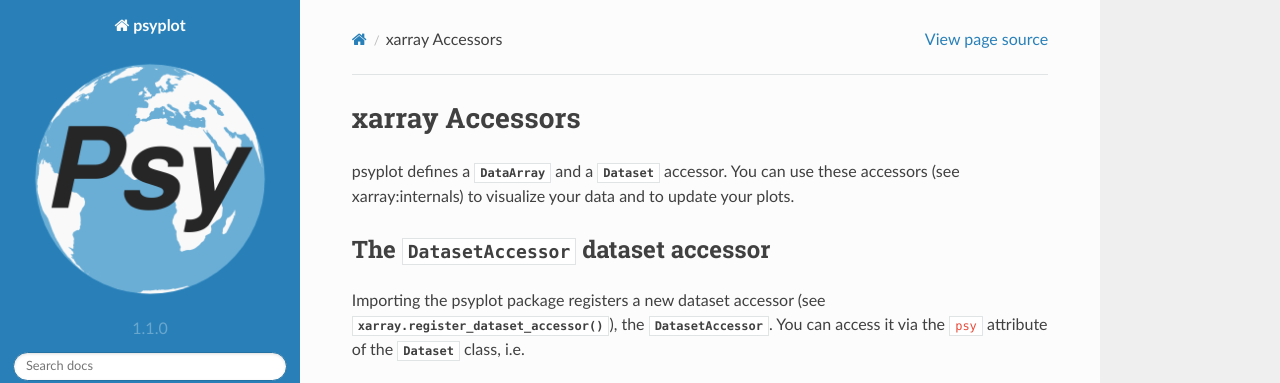
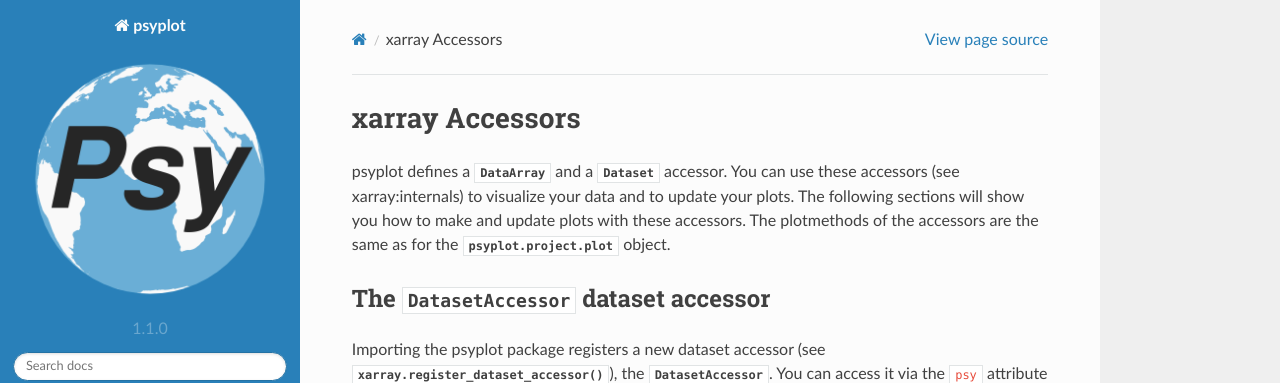
Before and after one commit to psyplot/psyplot, a Sphinx documentation site: the page built from docs/accessors.rst, in a window 1280 px wide and 900 px high, cut to the strip 0-383 px from the top of the window. Built offline with Sphinx 7.4.7 and the Read the Docs theme 2.0.0, drawn with Linux system fonts in a browser that asks for light colours; pages that are not in the unit, such as notebooks, are missing from menus.

Commit message:
Minor changes [skip ci]

```diff
--- a/docs/accessors.rst
+++ b/docs/accessors.rst
@@ -6,7 +6,9 @@ xarray Accessors
 ================
 psyplot defines a :class:`~xarray.DataArray` and a :class:`~xarray.Dataset`
 accessor. You can use these accessors (see :ref:`xarray:internals`) to
-visualize your data and to update your plots.
+visualize your data and to update your plots. The following sections will show
+you how to make and update plots with these accessors. The plotmethods of the
+accessors are the same as for the :class:`psyplot.project.plot` object.
 
 .. _dataset-accessor:
 
```
